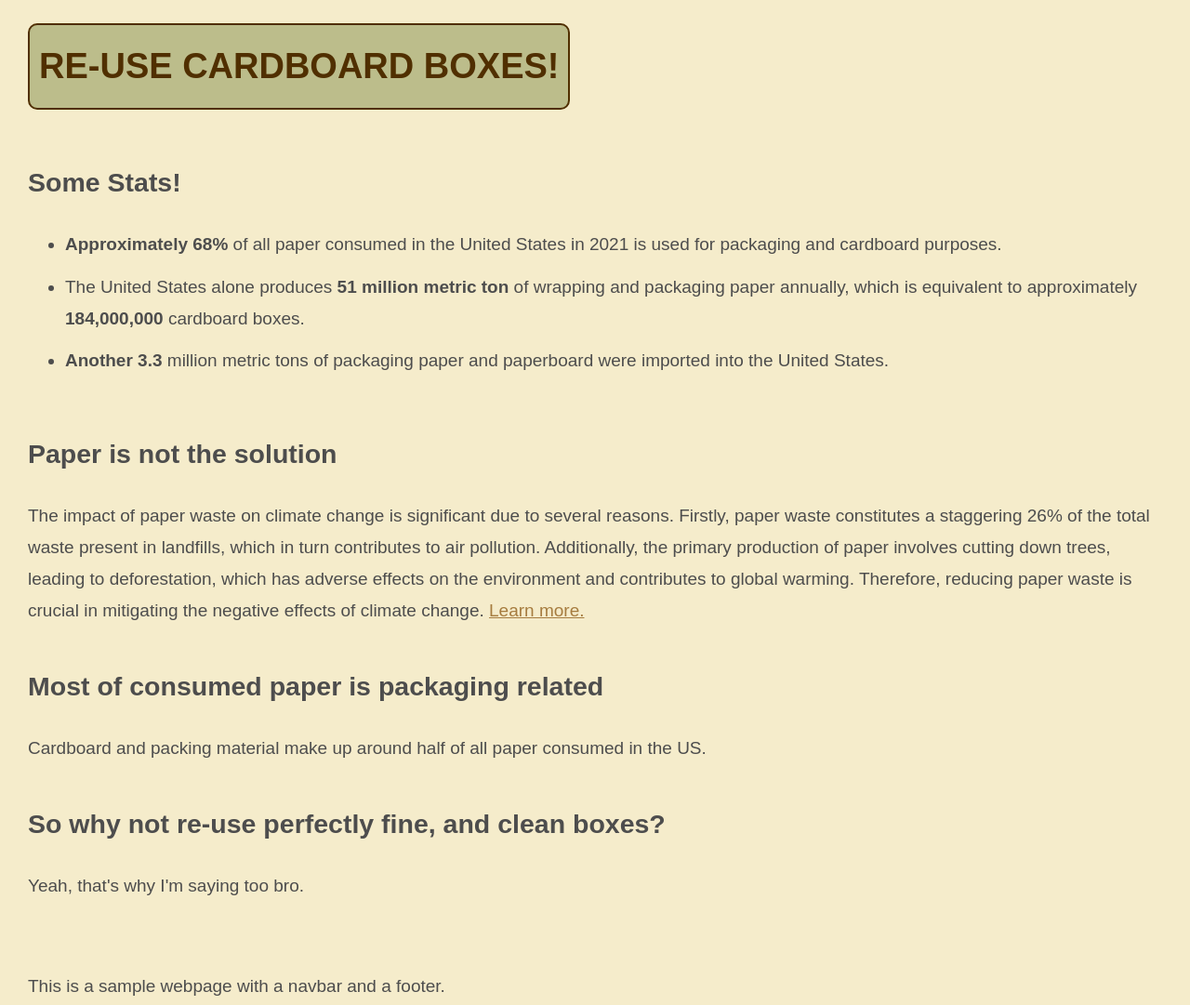
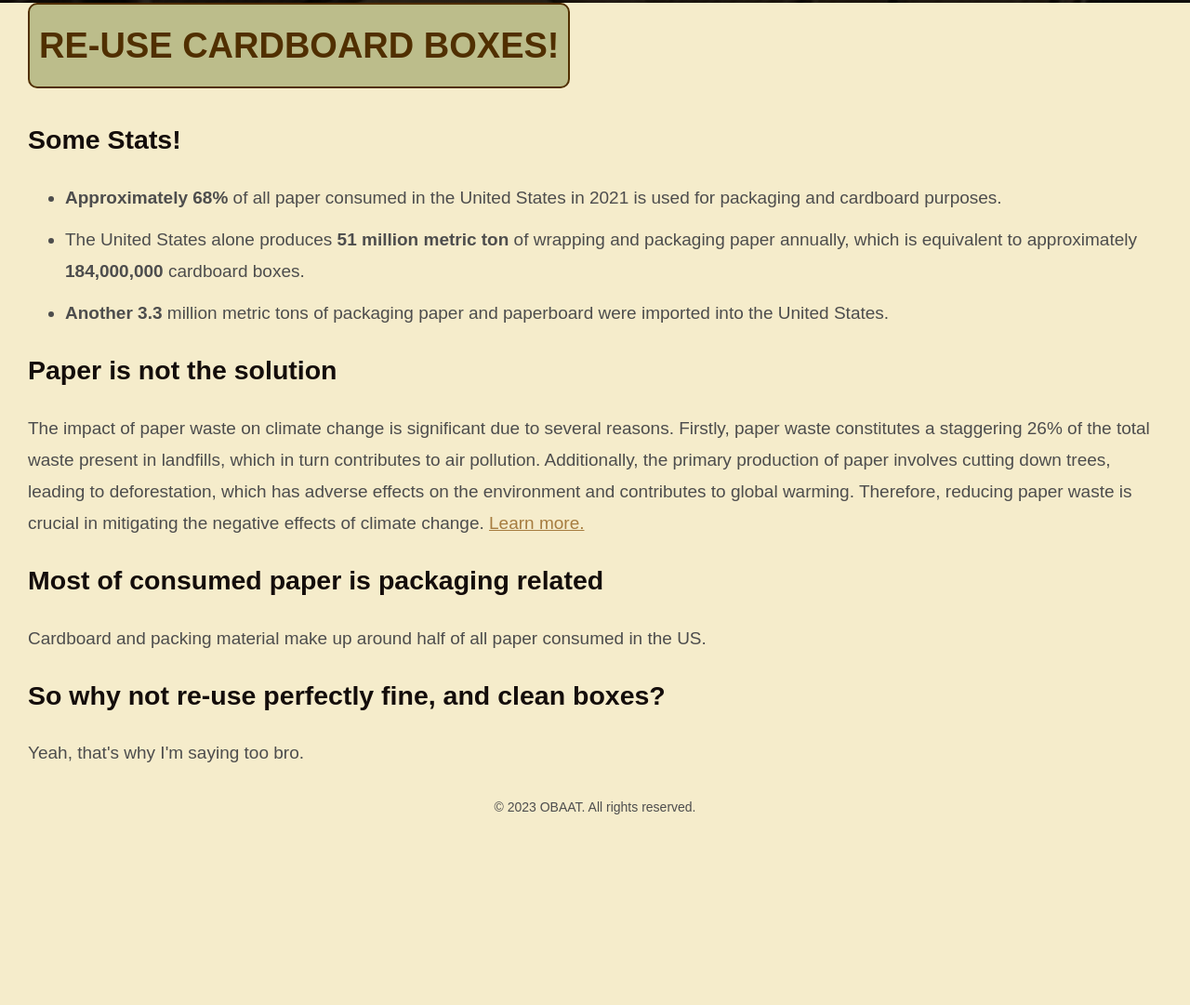
Before and after one commit to letuwang/ph101-sp23-group4, a plain HTML site: page index.html in a window 1280 px wide. Shown: the part 800-1881 px from the top of the page at 93% size. After the commit the page ends 1692 px from the top, so only its background shows below. Drawn offline with nearby package versions, Linux system fonts and the light colour scheme.

Commit message:
Modify some tags and styles

```diff
--- a/index.html
+++ b/index.html
@@ -29,7 +29,6 @@
     </div>
 
     <main>
-      <div>
       <h1
         style="
           display: inline-block;
@@ -44,14 +43,12 @@
         RE-USE CARDBOARD BOXES!
       </h1>
 
-        <div style="display: flex">
-          <div style="flex: 1">
-            <h2 style="padding-top: 15px">Some Stats!</h2>
+      <section>
+        <h2>Some Stats!</h2>
         <ul style="font-size: 19px">
           <li style="padding-bottom: 11px">
             <strong>Approximately 68%</strong> of all paper consumed in the
-                United States in 2021 is used for packaging and cardboard
-                purposes.
+            United States in 2021 is used for packaging and cardboard purposes.
           </li>
           <li style="padding-bottom: 11px">
             The United States alone produces
@@ -60,49 +57,39 @@
             <strong>184,000,000</strong> cardboard boxes.
           </li>
           <li>
-                <strong>Another 3.3</strong> million metric tons of packaging
-                paper and paperboard were imported into the United States.
+            <strong>Another 3.3</strong> million metric tons of packaging paper
+            and paperboard were imported into the United States.
           </li>
         </ul>
-          </div>
-        </div>
+      </section>
 
-        <div>
-          <h2 style="padding-top: 15px">Paper is not the solution</h2>
+      <section>
+        <h2>Paper is not the solution</h2>
         <p>
           The impact of paper waste on climate change is significant due to
-            several reasons. Firstly, paper waste constitutes a staggering 26%
-            of the total waste present in landfills, which in turn contributes
-            to air pollution. Additionally, the primary production of paper
-            involves cutting down trees, leading to deforestation, which has
-            adverse effects on the environment and contributes to global
-            warming. Therefore, reducing paper waste is crucial in mitigating
-            the negative effects of climate change.
+          several reasons. Firstly, paper waste constitutes a staggering 26% of
+          the total waste present in landfills, which in turn contributes to air
+          pollution. Additionally, the primary production of paper involves
+          cutting down trees, leading to deforestation, which has adverse
+          effects on the environment and contributes to global warming.
+          Therefore, reducing paper waste is crucial in mitigating the negative
+          effects of climate change.
           <a href="why.html">Learn more.</a>
         </p>
-        </div>
+      </section>
 
-        <div>
-          <h2 style="padding-top: 15px">
-            Most of consumed paper is packaging related
-          </h2>
+      <section>
+        <h2>Most of consumed paper is packaging related</h2>
         <p>
           Cardboard and packing material make up around half of all paper
           consumed in the US.
         </p>
-        </div>
+      </section>
 
-        <div>
-          <h2 style="padding-top: 15px">
-            So why not re-use perfectly fine, and clean boxes?
-          </h2>
+      <section>
+        <h2>So why not re-use perfectly fine, and clean boxes?</h2>
         <p>Yeah, that's why I'm saying too bro.</p>
-        </div>
-
-        <p style="padding-top: 55px">
-          This is a sample webpage with a navbar and a footer.
-        </p>
-      </div>
+      </section>
     </main>
 
     <footer>
--- a/style.css
+++ b/style.css
@@ -30,7 +30,7 @@ header {
   top: 0;
   z-index: 1;
   padding: 0 30px;
-  border-bottom: 3px solid var(--primary-900);
+  border-bottom: 3px solid var(--text-200);
   line-height: normal;
 }
 
@@ -43,8 +43,8 @@ nav ul {
 }
 
 nav li {
-  margin-left: 24px;
-  padding: 0; /* =padding(nav a) + border(nav a) */
+  margin-left: 48px;
+  padding: 0;
 }
 
 nav li:first-child {
@@ -98,6 +98,21 @@ main {
   padding: 0 30px;
 }
 
+section {
+  margin: 15px 0;
+}
+
+h1,
+h2 {
+  margin: 0;
+  padding: 0;
+  color: var(--text-200);
+}
+
+a {
+  color: var(--accent-100);
+}
+
 .landing {
   width: 100vw;
   height: calc(100vh - 48px);
@@ -141,11 +156,3 @@ main {
 button:hover {
   color: #717744;
 }
-
-h1 {
-  color: var(--text-200);
-}
-
-a {
-  color: var(--accent-100);
-}
```
Lines whose indentation alone changed are shown as unchanged.
